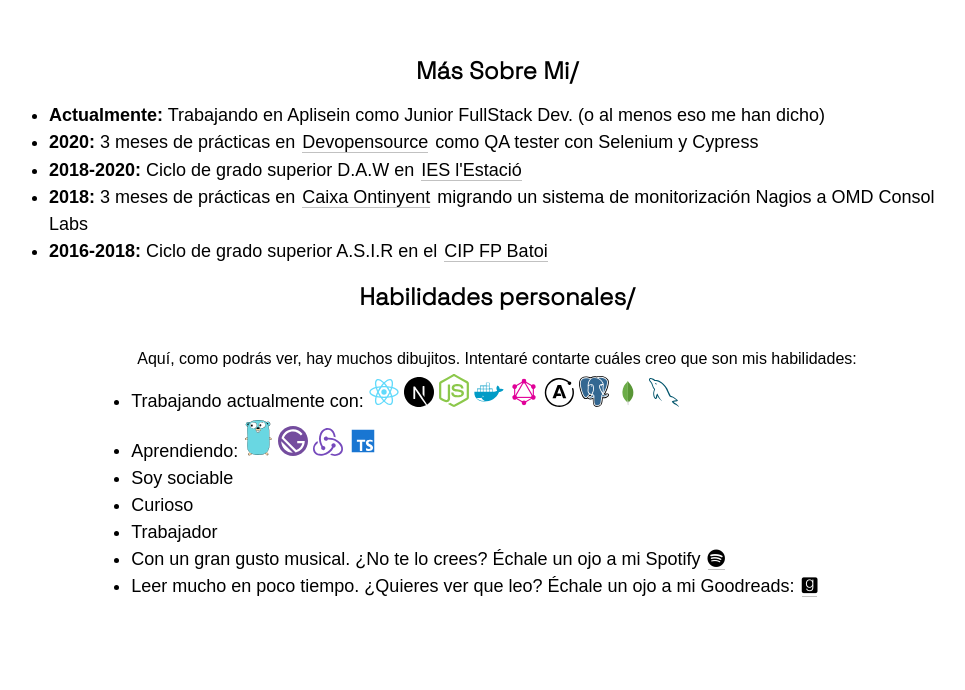
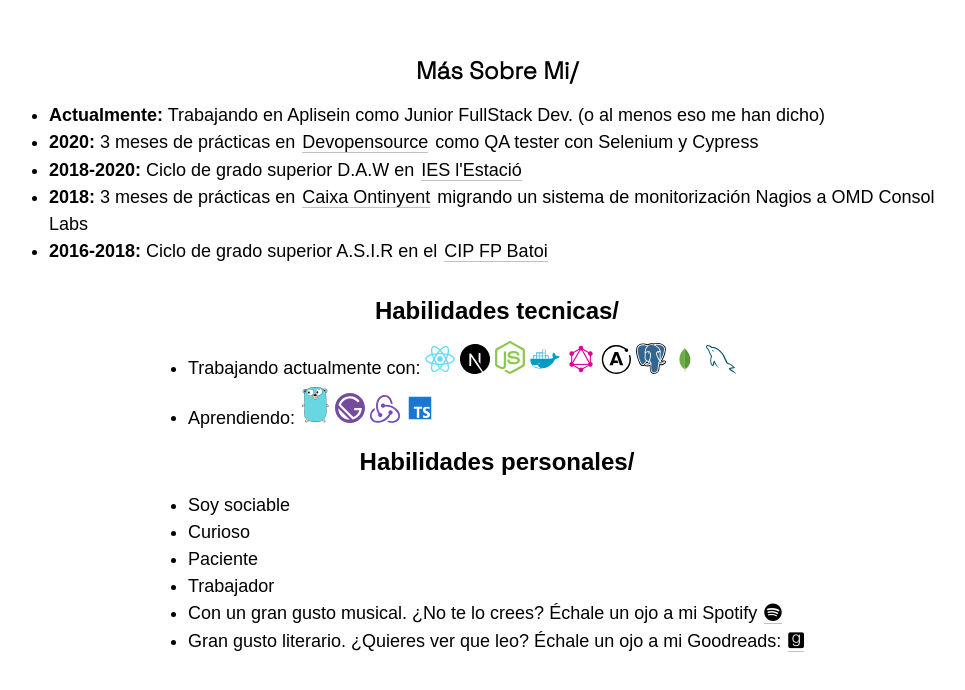
Before and after one commit to BelicStorm/personalPortfolio, a plain HTML site: page public/index.html in a window 1280 px wide. Shown: the part 2651-3341 px from the top of the page, without its empty margins (143-1108 px from the left). Drawn offline with Linux system fonts and the light colour scheme; a web font is replaced by a local one.

Commit message:
Update text

```diff
--- a/public/index.html
+++ b/public/index.html
@@ -66,7 +66,8 @@
           <h2 class="title">¿Quién Soy?/</h2>
           <div class="rigthContent">
             <p>Por estos lares me llaman Cristian Pardo y dicen que soy Técnico superior en desarrollo de aplicaciones web.</p>
-            <p>Lo que si se es que me encanta leer, escribir, programar y montar maquetas. Sé trabajar solo y en equipo y no me da miedo hacer deploy los viernes.</p>
+            <br/>
+            <p>Soy resolutivo y que trabajo bien en equipo. Mi objetivo, al final del día, es dejar huella y poder decir que algo mío está siendo útil.</p>
           </div>
       </section>
       <section class="slide portfolio-tab" id="tab-flexbox">
@@ -425,10 +426,9 @@
                   <li><span class="bolder">2016-2018:</span> Ciclo de grado superior A.S.I.R en el <a href="http://www.cipfpbatoi.es/index.php/ca/principal/" target="_blank">CIP FP Batoi</a></li>
                 </ul>
           </div>
-          <h2 class="title">Habilidades personales/</h2>
           <div class="skills">
             <div class="skill-container">
-              <p>Aquí, como podrás ver, hay muchos dibujitos. Intentaré contarte cuáles creo que son mis habilidades:</p>
+              <h2 class="title">Habilidades tecnicas/</h2>
                 <ul class="social-skills">
                   <li>Trabajando actualmente con:
                         <img
@@ -501,15 +501,19 @@
                         />
 
                   </li>
+                </ul>
+                <h2 class="title">Habilidades personales/</h2>
+                <ul class="social-skills">
                   <li>Soy sociable</li>
                   <li>Curioso</li>
+                  <li>Paciente</li>
                   <li>Trabajador</li>
                   <li>Con un gran gusto musical. ¿No te lo crees? Échale un ojo a mi Spotify
                     <a href="https://open.spotify.com/user/k3r5vdy9iuh229vnzew892dkg?si=a8b25454c79e4c2e" target="_blank">
                       <i class="fab fa-spotify"></i>
                     </a>
                   </li>
-                  <li>Leer mucho en poco tiempo. ¿Quieres ver que leo? Échale un ojo a mi Goodreads:
+                  <li>Gran gusto literario. ¿Quieres ver que leo? Échale un ojo a mi Goodreads:
                     <a href="https://www.goodreads.com/user/show/117836981-belicstorm" target="_blank">
                       <i class="fab fa-goodreads"></i>
                     </a>
--- a/public/styles/cards.style.css
+++ b/public/styles/cards.style.css
@@ -166,6 +166,10 @@ span.red {
   flex-direction: column;
   font-family: 'Lexend Exa', sans-serif;
   margin: 16px auto;
+  gap: 1em;
+}
+.skill-container .title{
+  align-self: center;
 }
 .skill-container h3 {
   font-size: 25px;
```
